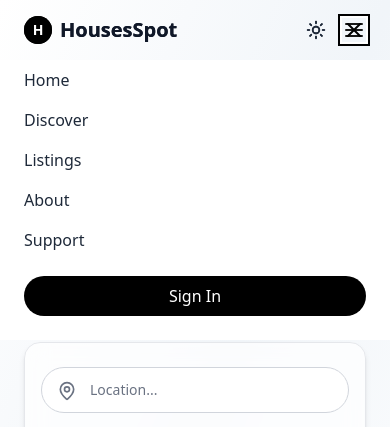
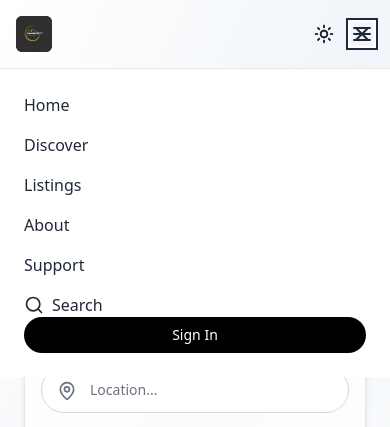
Before and after one commit to ambroseoliver/housepot, a Next.js app in the folder frontend/: page / in a window 390 px wide. Both pictures are taken after a click on the button 354 px from the left and 30 px from the top of the page. Shown: the top 427 px of the page. Built offline with nearby package versions, Linux system fonts and the light colour scheme.

Commit message:
navbar final enhancements and logo placements and responsiveness

```diff
--- a/frontend/src/app/components/Navbar.tsx
+++ b/frontend/src/app/components/Navbar.tsx
@@ -3,6 +3,7 @@
 import { useState, useEffect } from "react";
 import { Menu, X, Search } from "lucide-react";
 import Link from "next/link";
+import Image from "next/image";
 import clsx from "clsx";
 import ThemeToggle from "./ThemeToggle";
 import { AnimatePresence, motion } from "framer-motion";
@@ -11,11 +12,22 @@ export default function Navbar() {
   const [isOpen, setIsOpen] = useState(false);
   const [isScrolled, setIsScrolled] = useState(false);
 
+  // Add shadow on scroll
   useEffect(() => {
     const onScroll = () => setIsScrolled(window.scrollY > 10);
     window.addEventListener("scroll", onScroll);
     return () => window.removeEventListener("scroll", onScroll);
   }, []);
+
+  // Prevent body scroll when mobile menu is open
+  useEffect(() => {
+    document.body.style.overflow = isOpen ? "hidden" : "";
+    return () => {
+      document.body.style.overflow = "";
+    };
+  }, [isOpen]);
+
+  const navItems = ["Home", "Discover", "Listings", "About", "Support"];
 
   return (
     <nav
@@ -26,21 +38,28 @@ export default function Navbar() {
           : "bg-transparent"
       )}
     >
-      <div className="max-w-7xl mx-auto px-6 py-4 flex items-center justify-between">
+      <div className="max-w-7xl mx-auto px-4 sm:px-6 py-4 flex items-center justify-between">
         {/* Logo */}
         <Link
           href="/"
           className="flex items-center gap-2 text-xl font-bold text-gray-900 dark:text-white"
         >
-          <div className="bg-black w-7 h-7 rounded-full grid place-content-center text-white text-sm">
-            H
-          </div>
+          <Image
+            src="/logo/Company Logo.jpg"
+            alt="HousesSpot Logo"
+            width={36}
+            height={36}
+            className="object-contain rounded-md w-9 h-9"
+            priority
+          />
+          <span className="hidden sm:inline text-xl font-bold text-gray-900 dark:text-white">
             HousesSpot
+          </span>
         </Link>
 
         {/* Desktop Menu */}
         <ul className="hidden md:flex items-center gap-6 font-medium text-gray-800 dark:text-gray-100">
-          {["Home", "Discover", "Listings", "About", "Support"].map((item) => (
+          {navItems.map((item) => (
             <li key={item}>
               <Link
                 href={`/${
@@ -62,7 +81,7 @@ export default function Navbar() {
           </li>
           <li>
             <Link href="/signin">
-              <button className="bg-black text-white px-4 py-1.5 rounded-full hover:bg-gray-900 transition">
+              <button className="bg-black text-white px-4 py-1.5 rounded-full hover:bg-gray-900 transition text-sm">
                 Sign In
               </button>
             </Link>
@@ -72,38 +91,45 @@ export default function Navbar() {
         {/* Mobile Toggle */}
         <div className="md:hidden flex items-center gap-3">
           <ThemeToggle />
-          <button onClick={() => setIsOpen(!isOpen)} aria-label="Toggle menu">
-            {isOpen ? <X /> : <Menu />}
+          <button
+            onClick={() => setIsOpen(!isOpen)}
+            aria-label="Toggle menu"
+            className="text-gray-800 dark:text-white"
+          >
+            {isOpen ? <X className="w-6 h-6" /> : <Menu className="w-6 h-6" />}
           </button>
         </div>
       </div>
 
-      {/* Animated Mobile Menu */}
+      {/* Mobile Menu */}
       <AnimatePresence>
         {isOpen && (
           <motion.div
-            initial={{ opacity: 0, y: -20 }}
+            initial={{ opacity: 0, y: -10 }}
             animate={{ opacity: 1, y: 0 }}
             exit={{ opacity: 0, y: -10 }}
             transition={{ duration: 0.3 }}
-            className="md:hidden bg-white dark:bg-black px-6 pb-6 pt-2 space-y-4"
+            className="md:hidden absolute top-full left-0 w-full z-40 bg-white dark:bg-black px-6 py-6 space-y-4 border-t border-gray-200 dark:border-gray-800"
           >
-            {["Home", "Discover", "Listings", "About", "Support"].map(
-              (item) => (
+            {navItems.map((item) => (
               <Link
                 key={item}
                 href={`/${
                   item.toLowerCase() === "home" ? "" : item.toLowerCase()
                 }`}
-                  className="block text-gray-800 dark:text-white hover:underline"
+                className="block text-gray-800 dark:text-white hover:underline text-base"
                 onClick={() => setIsOpen(false)}
               >
                 {item}
               </Link>
-              )
-            )}
-            <Link href="/signin">
-              <button className="w-full bg-black text-white px-4 py-2 mt-2 rounded-full hover:bg-gray-900 transition">
+            ))}
+            <Link href="/search" onClick={() => setIsOpen(false)}>
+              <div className="flex items-center gap-2 text-gray-800 dark:text-white hover:underline">
+                <Search className="w-5 h-5" /> Search
+              </div>
+            </Link>
+            <Link href="/signin" onClick={() => setIsOpen(false)}>
+              <button className="w-full bg-black text-white px-4 py-2 rounded-full hover:bg-gray-900 transition text-sm">
                 Sign In
               </button>
             </Link>
--- a/frontend/src/app/layout.tsx
+++ b/frontend/src/app/layout.tsx
@@ -1,7 +1,6 @@
 import type { Metadata } from "next";
 import { Geist, Geist_Mono } from "next/font/google";
 import "./globals.css";
-
 
 // Import your layout components
 import { ThemeProvider } from "next-themes";
```
Lines whose indentation alone changed are shown as unchanged.
